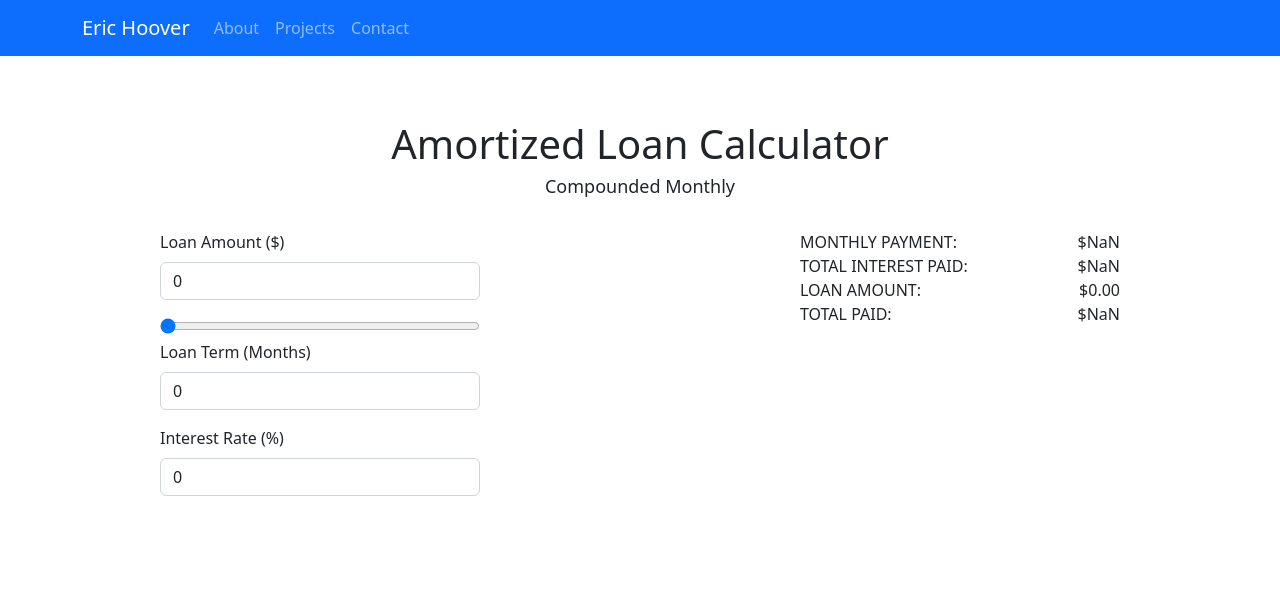
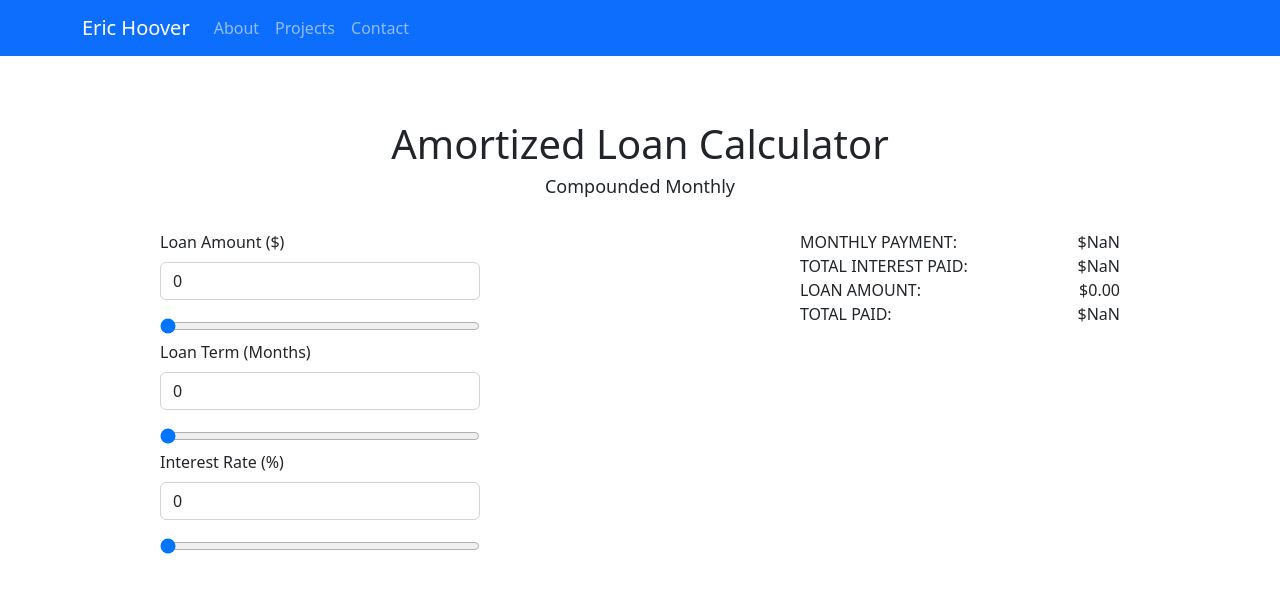
Before and after one commit to ehoover3/ehoover3, a React (Create React App) app: page /loancalculator in a window 1280 px wide. Shown: the top 592 px of the page. Built offline with nearby package versions, Linux system fonts and the light colour scheme.

Commit message:
added input sliders

```diff
--- a/src/components/LoanCalculator/components/FormInputs.tsx
+++ b/src/components/LoanCalculator/components/FormInputs.tsx
@@ -30,6 +30,14 @@ export default function FormInputs({ loan, setLoan }: any) {
           onChange={(e) => setLoan({ ...loan, loanTerm: Number(e.target.value) })}
         />
       </Form.Group>
+      <input
+        style={{ width: "100%" }}
+        type='range'
+        min='1'
+        max='120'
+        value={loanTerm}
+        onChange={(e) => setLoan({ ...loan, loanTerm: Number(e.target.value) })}
+      />
       <Form.Group className='mb-3' controlId='formLoanTermMonths'>
         <Form.Label>Interest Rate (%)</Form.Label>
         <Form.Control
@@ -38,6 +46,14 @@ export default function FormInputs({ loan, setLoan }: any) {
           onChange={(e) => setLoan({ ...loan, interestRate: Number(e.target.value) })}
         />
       </Form.Group>
+      <input
+        style={{ width: "100%" }}
+        type='range'
+        min='1'
+        max='100'
+        value={interestRate}
+        onChange={(e) => setLoan({ ...loan, interestRate: Number(e.target.value) })}
+      />
     </Form>
   );
 }
--- a/src/pages/About.tsx
+++ b/src/pages/About.tsx
@@ -1,5 +1,5 @@
 import React from "react";
 
 export default function About() {
-  return <div>About</div>;
+  return <h1>About</h1>;
 }
--- a/src/pages/Contact.tsx
+++ b/src/pages/Contact.tsx
@@ -1,5 +1,5 @@
 import React from "react";
 
 export default function Contact() {
-  return <div>Contact</div>;
+  return <h1>Contact</h1>;
 }
--- a/src/pages/Home.tsx
+++ b/src/pages/Home.tsx
@@ -1,5 +1,5 @@
 import React from "react";
 
 export default function Home() {
-  return <div>Home</div>;
+  return <h1>Home</h1>;
 }
```
